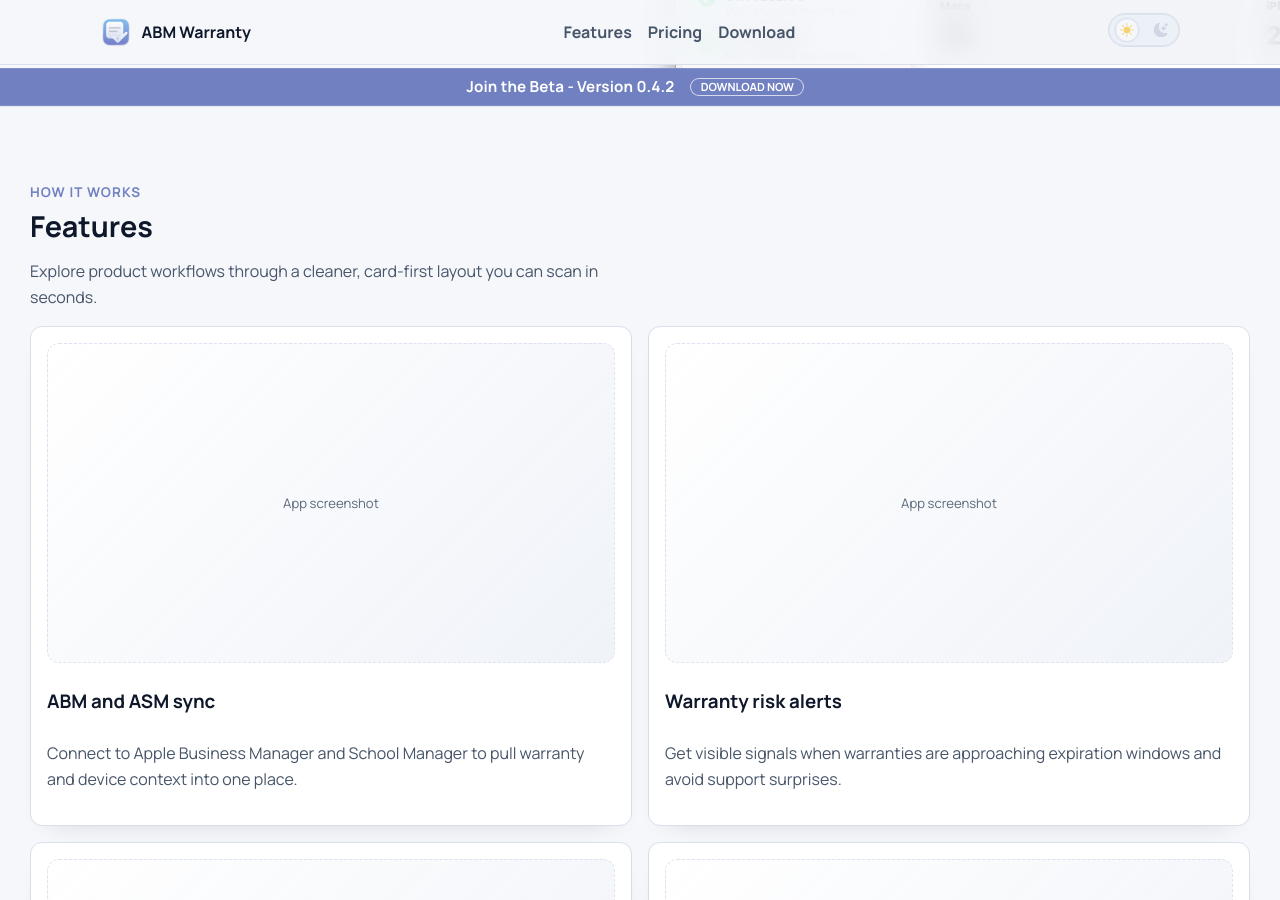
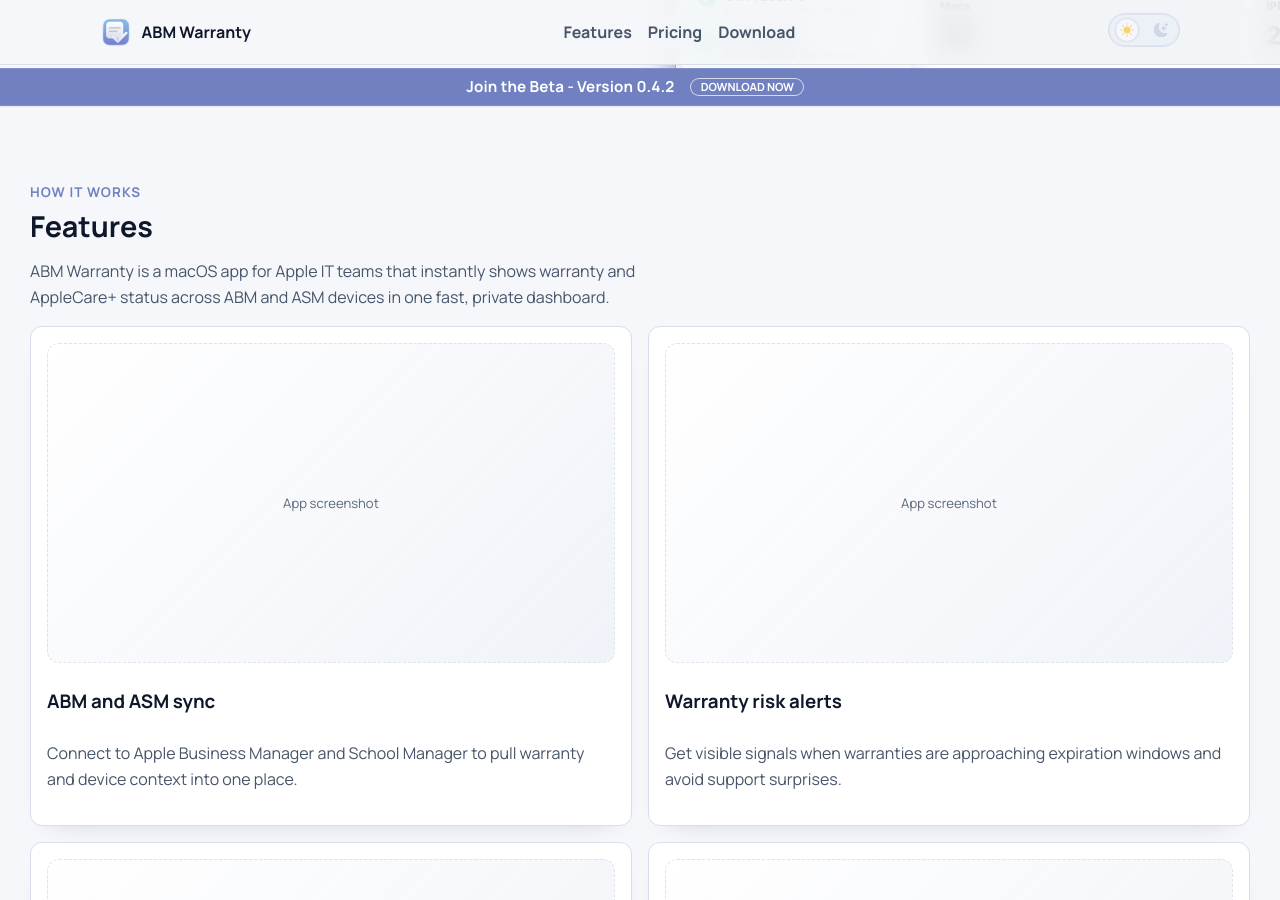
Before and after one commit to jonbrown21/abmwarranty, a Jekyll site: the page built from index.md, in a window 1280 px wide and 900 px high, scrolled down 542 px. Built offline with Jekyll 4.4.1, drawn with Linux system fonts in a browser that asks for light colours.

Commit message:
copy: update features section intro subtext

```diff
--- a/_includes/sections/features.html
+++ b/_includes/sections/features.html
@@ -2,7 +2,7 @@
   <div class="abm-container">
     <p class="eyebrow">How it works</p>
     <h2>Features</h2>
-    <p class="abm-note">Explore product workflows through a cleaner, card-first layout you can scan in seconds.</p>
+    <p class="abm-note">ABM Warranty is a macOS app for Apple IT teams that instantly shows warranty and AppleCare+ status across ABM and ASM devices in one fast, private dashboard.</p>
     <div class="abm-grid abm-grid--2-cols">
       <article class="abm-card feature-card">
         <div class="feature-screenshot" role="img" aria-label="Screenshot placeholder">
```
